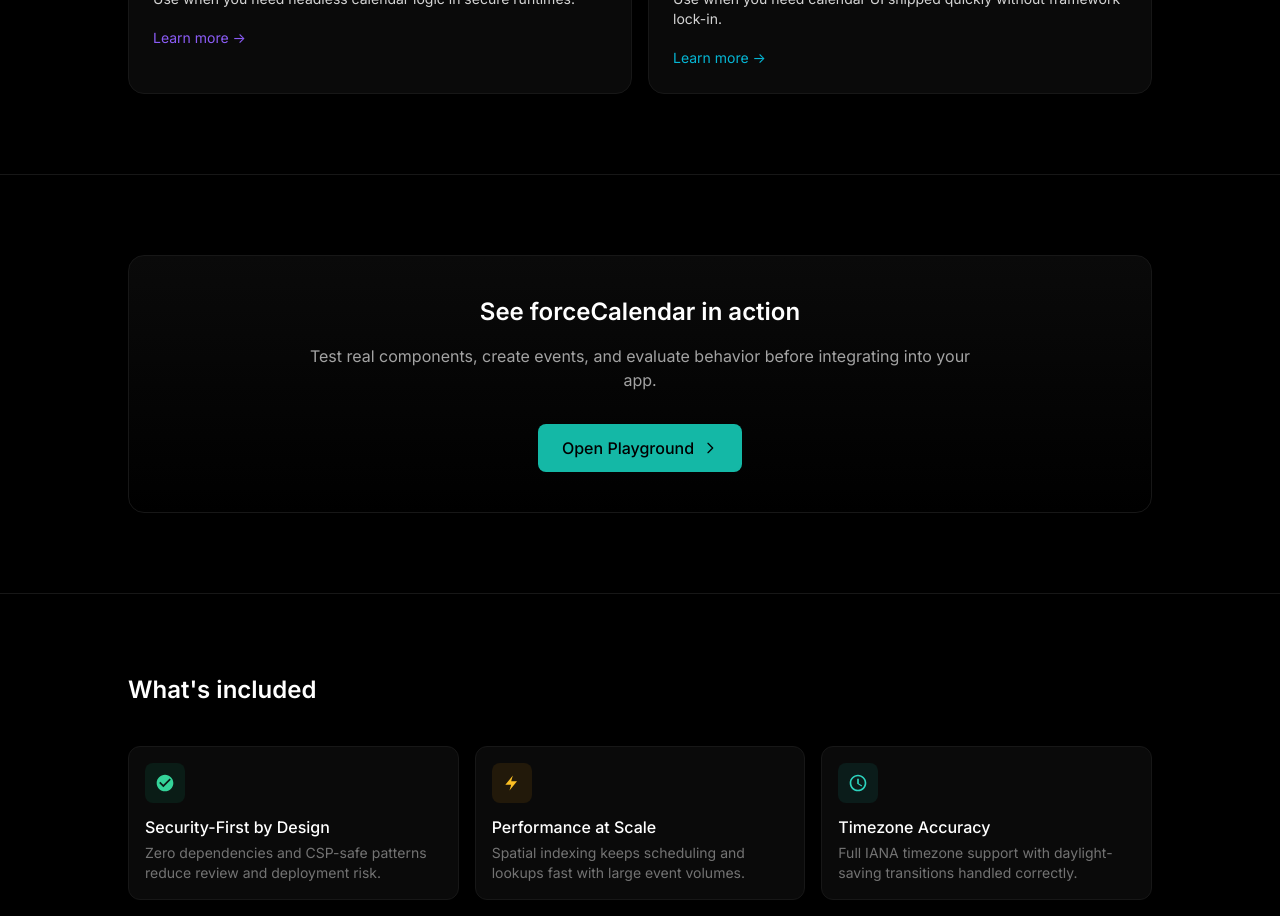
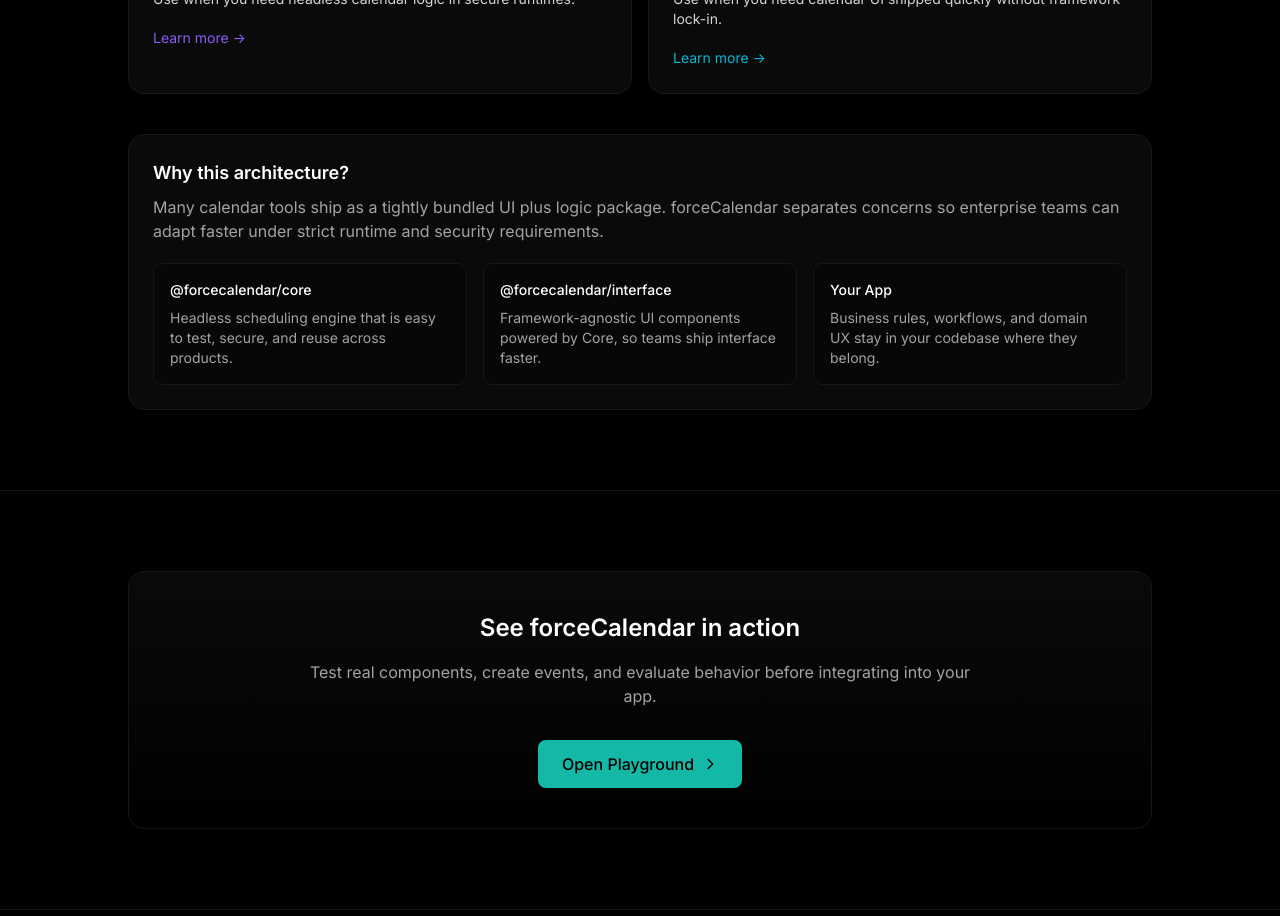
Before and after one commit to forceCalendar/www, a Next.js app: page / in a window 1280 px wide. Shown: the part 1520-2436 px from the top of the page. Built offline with nearby package versions, Linux system fonts and the light colour scheme.

Commit message:
feat(home): add architecture rationale section

```diff
--- a/app/page.tsx
+++ b/app/page.tsx
@@ -185,6 +185,27 @@
               <span className="text-sm text-cyan-500 group-hover:text-cyan-400 transition-colors">Learn more -&gt;</span>
             </Link>
           </div>
+
+          <div className="mt-10 p-6 rounded-2xl bg-neutral-950 border border-neutral-900">
+            <h3 className="text-lg font-semibold text-white mb-2">Why this architecture?</h3>
+            <p className="text-neutral-400 mb-5">
+              Many calendar tools ship as a tightly bundled UI plus logic package. forceCalendar separates concerns so enterprise teams can adapt faster under strict runtime and security requirements.
+            </p>
+            <div className="grid md:grid-cols-3 gap-4 text-sm">
+              <div className="rounded-lg border border-neutral-900 bg-black/30 p-4">
+                <p className="text-white font-medium mb-2">@forcecalendar/core</p>
+                <p className="text-neutral-400">Headless scheduling engine that is easy to test, secure, and reuse across products.</p>
+              </div>
+              <div className="rounded-lg border border-neutral-900 bg-black/30 p-4">
+                <p className="text-white font-medium mb-2">@forcecalendar/interface</p>
+                <p className="text-neutral-400">Framework-agnostic UI components powered by Core, so teams ship interface faster.</p>
+              </div>
+              <div className="rounded-lg border border-neutral-900 bg-black/30 p-4">
+                <p className="text-white font-medium mb-2">Your App</p>
+                <p className="text-neutral-400">Business rules, workflows, and domain UX stay in your codebase where they belong.</p>
+              </div>
+            </div>
+          </div>
         </div>
       </section>
 
```
